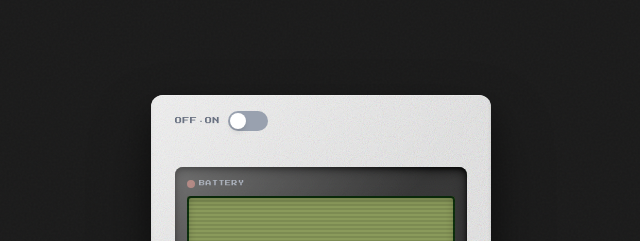
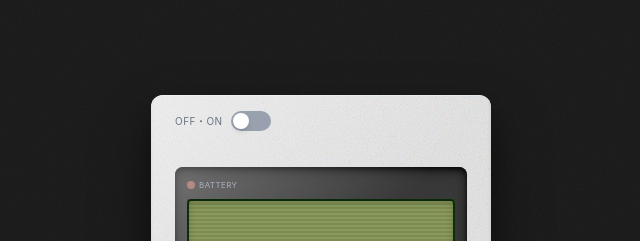
Before and after one commit to tayylortots/tayc-portfolio, a React (Vite) app: page / in a window 1280 px wide. Shown: the top 241 px of the page, without its empty margins (319-959 px from the left). Built offline with nearby package versions, Linux system fonts and the light colour scheme; a web font is replaced by a local one.

Commit message:
Add dev script to package.json and revert GameBoy font changes

```diff
--- a/package.json
+++ b/package.json
@@ -4,6 +4,7 @@
   "version": "0.0.1",
   "type": "module",
   "scripts": {
+    "dev": "vite",
     "build": "vite build"
   },
   "dependencies": {
--- a/src/app/components/GameBoy.tsx
+++ b/src/app/components/GameBoy.tsx
@@ -288,7 +288,7 @@ export default function GameBoy({ onStateChange, isTransitioning, onHoverChange,
 
         {/* Power Switch */}
         <div className="absolute top-4 left-6 flex items-center gap-2">
-          <span className="text-gray-500" style={{ fontFamily: "'Press Start 2P', monospace", fontSize: '7px', letterSpacing: '0.5px' }}>OFF・ON</span>
+          <span className="text-[10px] text-gray-500 tracking-wider">OFF・ON</span>
           <button
             onClick={handlePowerToggle}
             className={`w-10 h-5 rounded-full transition-all duration-300 relative hover:brightness-110 ${
@@ -313,7 +313,7 @@ export default function GameBoy({ onStateChange, isTransitioning, onHoverChange,
           {/* Battery Indicator */}
           <div className="flex items-center gap-1 mb-2">
             <div className="w-2 h-2 rounded-full bg-[#a0665f]"></div>
-            <span className="text-gray-400" style={{ fontFamily: "'Press Start 2P', monospace", fontSize: '6px', letterSpacing: '0.5px' }}>BATTERY</span>
+            <span className="text-[8px] text-gray-400 tracking-wider">BATTERY</span>
           </div>
 
           {/* Screen */}
```
